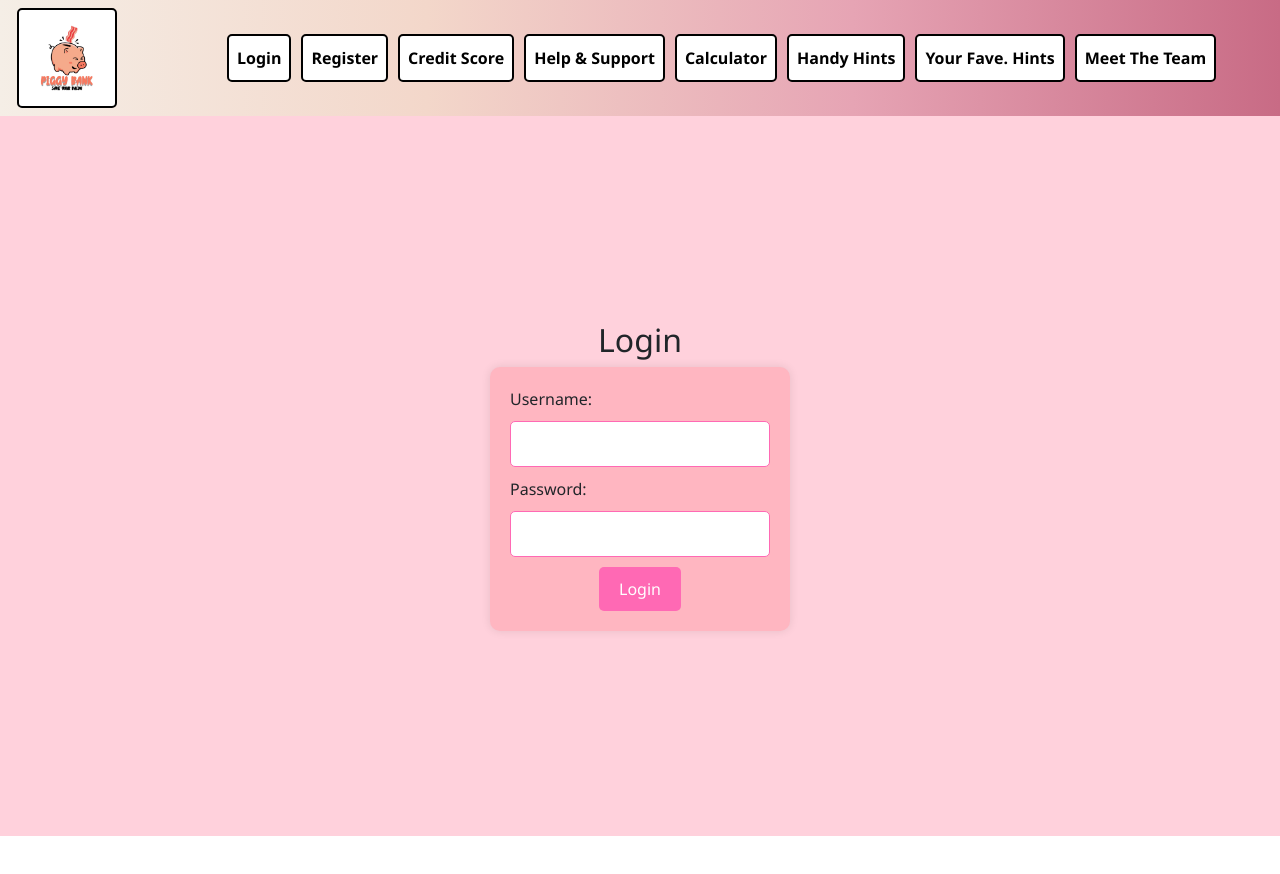
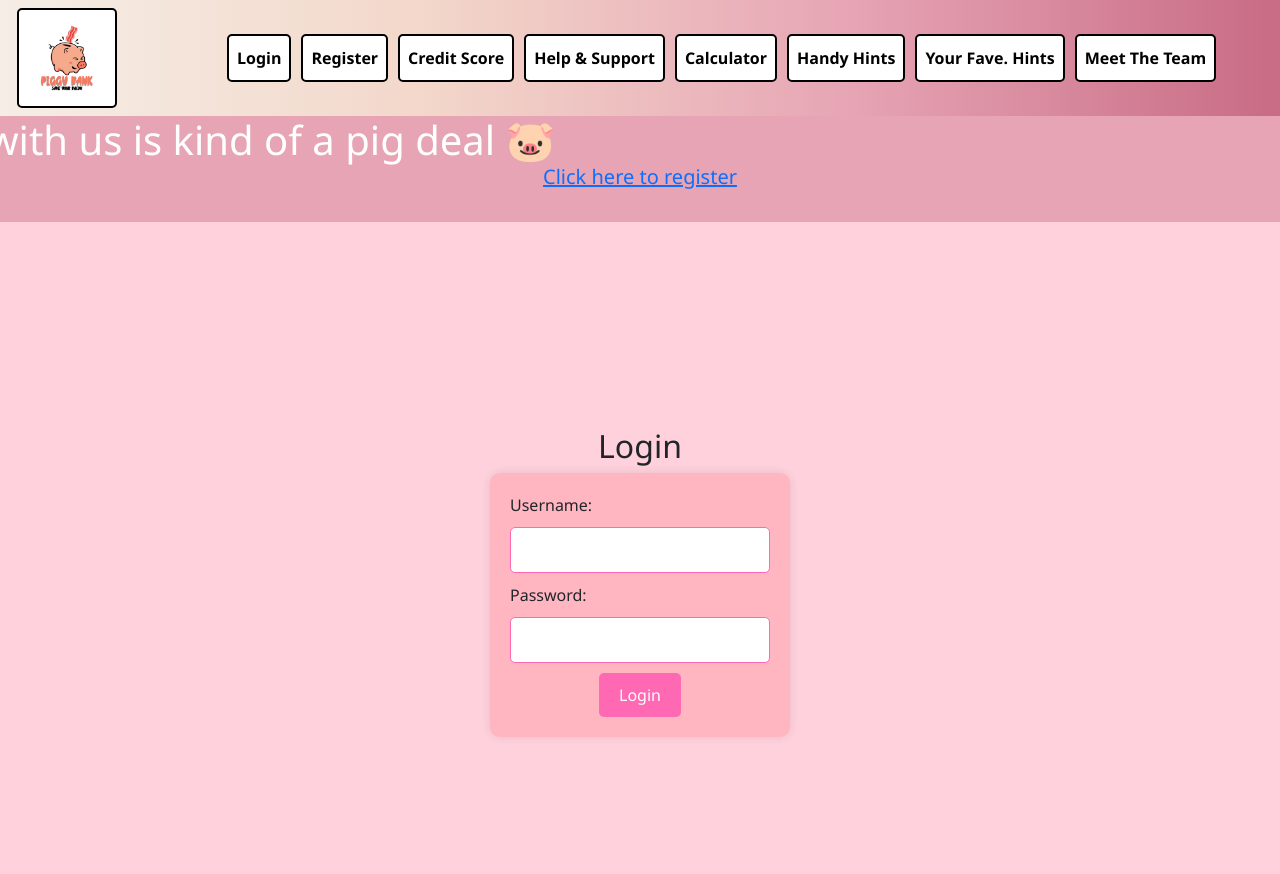
Before and after one commit to Anna-Elisabeth/PiggyBankFE, a React (Create React App) app: page / in a window 1280 px wide. Shown: the top 874 px of the page. Before the commit the page ends 836 px from the top, so only its background shows below. Built offline with nearby package versions, Linux system fonts and the light colour scheme.

Commit message:
added moving banner to login

```diff
--- a/src/App.css
+++ b/src/App.css
@@ -52,3 +52,12 @@
   color: #fff; /* Change text color on hover */
   background-color: #000; /* Change background color on hover */
 }
+
+@keyframes moveText {
+  0% {
+    transform: translateX(-100%);
+  }
+  100% {
+    transform: translateX(100%);
+  }
+}
--- a/src/components/home/Home.jsx
+++ b/src/components/home/Home.jsx
@@ -74,6 +74,21 @@ function Home() {
       backgroundColor: "#FFB6C1", // Slightly darker pink for the form
       boxShadow: "0px 0px 10px rgba(0,0,0,0.1)",
     },
+    banner: {
+      width: "100%",
+      backgroundColor: "#e6a4b4",
+      color: "white",
+      padding: "25px 0",
+      textAlign: "center",
+      position: "relative", // Added position relative to contain the absolute position of the moving text
+    },
+    movingText: {
+      position: "absolute",
+      top: 0,
+      left: 0,
+      width: "100%",
+      animation: "moveText 20s linear infinite", // Apply CSS animation
+    },
     input: {
       width: "100%",
       padding: "10px",
@@ -92,7 +107,13 @@ function Home() {
   };
 
   return (
-    <div style={styles.container}>
+    <div>
+      <div style={styles.banner}>
+        <h1 style={styles.movingText}>🐷 Having an account with us is kind of a pig deal 🐷</h1>
+        <br/ >
+        <a href="/register"><h5>Click here to register</h5> </a>
+      </div>
+      <div style={styles.container}>
       <h2>Login</h2>
       <form onSubmit={handleSubmit} style={styles.form}>
         <div>
@@ -126,6 +147,7 @@ function Home() {
                 onNavigate={handleModalClose}
             />
     </div>
+    </div>
   );
 }
 
```
